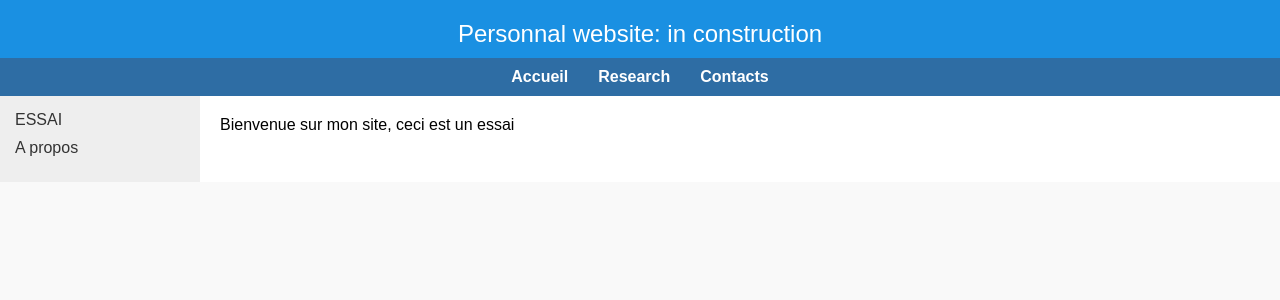
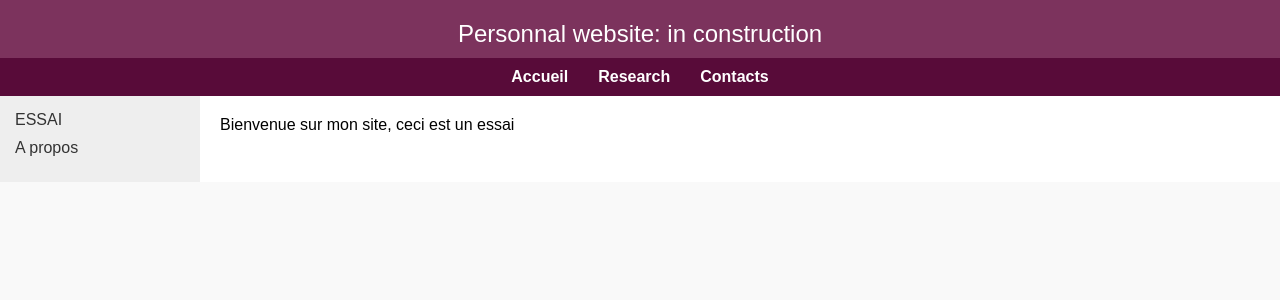
Before and after one commit to bdaire/bdaire.github.io, a Jekyll site: the page built from index.md, in a window 1280 px wide. Shown: the top 300 px of the page. Built offline with Jekyll 4.4.1, drawn with Linux system fonts in a browser that asks for light colours.

Commit message:
Update default.html

```diff
--- a/_layouts/default.html
+++ b/_layouts/default.html
@@ -16,7 +16,7 @@
     }
 
     header {
-      background: #1A90E2;
+      background: #7c335d;
       color: white;
       padding: 20px 0 10px 0;
       font-size: 24px;
@@ -24,7 +24,7 @@
     }
 
     nav.topnav {
-      background: #2E6DA4;
+      background: #580b39;
       padding: 10px;
       display: flex;
       justify-content: center;
```
